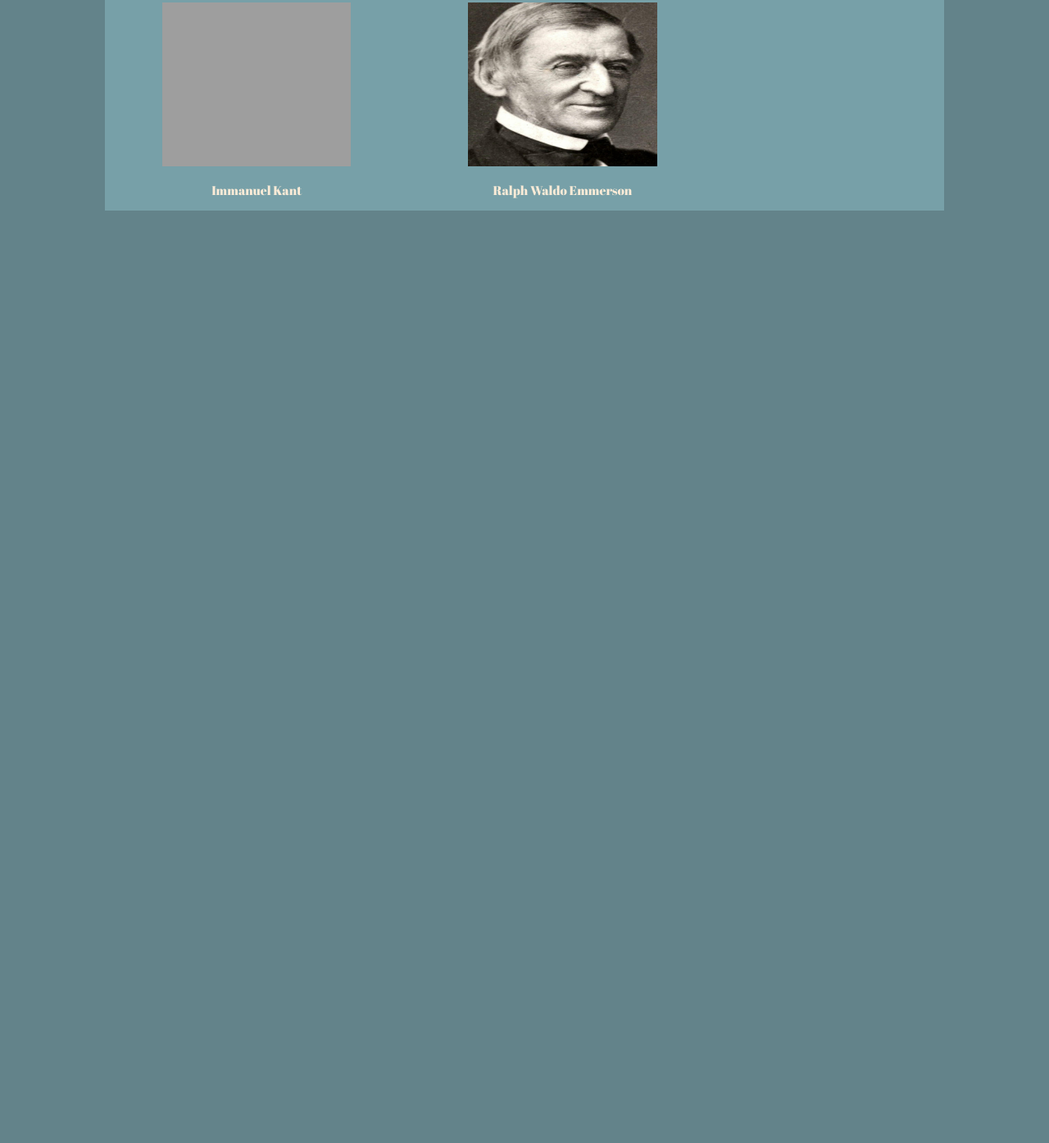
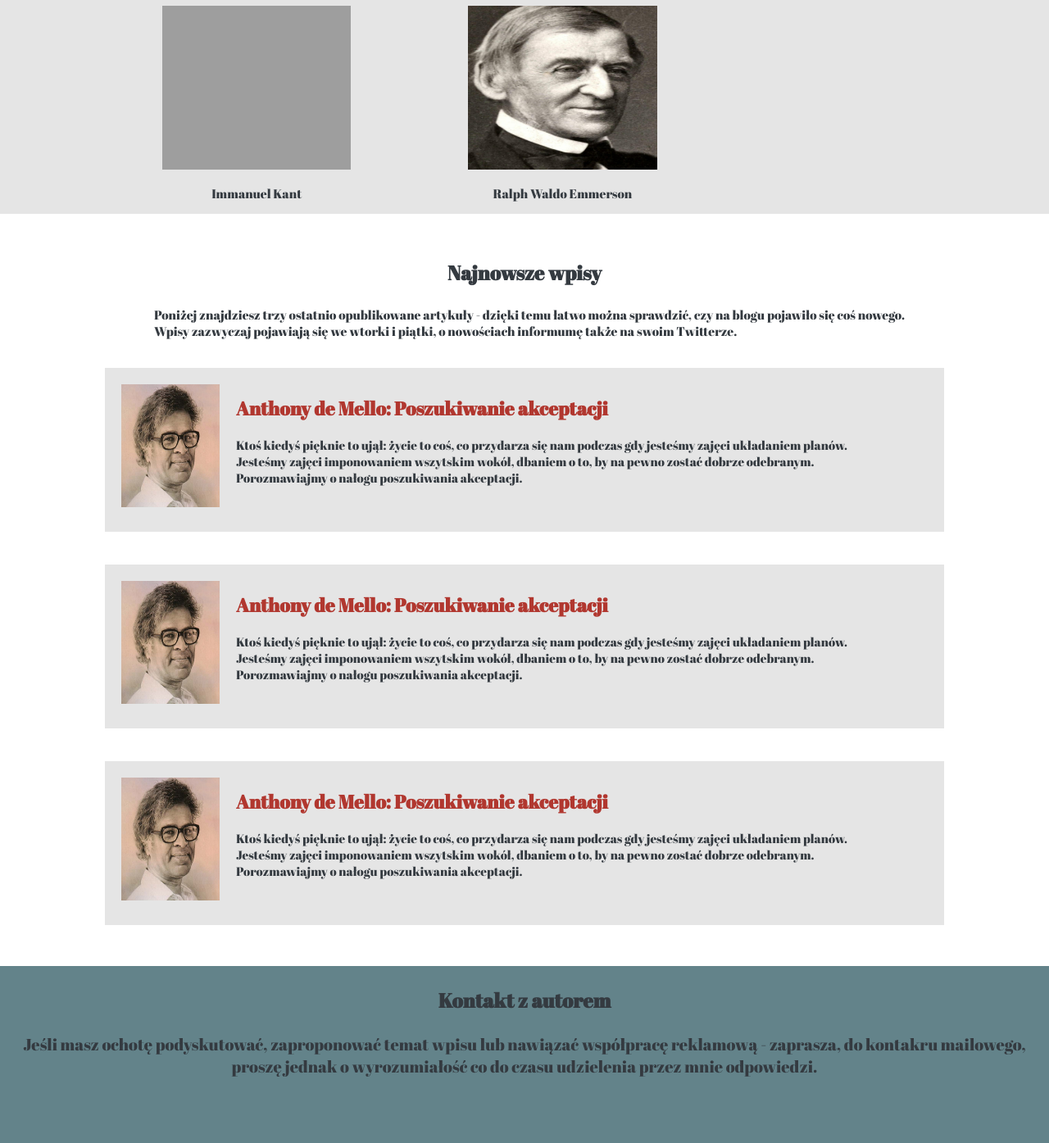
Before and after one commit to Magdalena-Nowak/blog, a plain HTML site: page index.html in a window 1280 px wide. Shown: the part 955-2350 px from the top of the page at 82% size. Before the commit the page ends 1212 px from the top, so only its background shows below. Drawn offline with Linux system fonts and the light colour scheme; grey boxes are pictures that could not be loaded; a web font is replaced by a local one.

Commit message:
create newest/contact

```diff
--- a/index.html
+++ b/index.html
@@ -27,11 +27,12 @@
     </header>
     <main>
         <article>
-            <section>
+            <section class="cat">
                 <div class="categories">
                     <header>
                         <h1>Witaj w świecie filozofii!</h1>
-                        <p class="categories__description">Czy jesteś fanem filozofii? Lubisz świat idei? Ciekawią Cię sposoby interpretowania świata
+                        <p class="categories__description">Czy jesteś fanem filozofii? Lubisz świat idei? Ciekawią Cię
+                            sposoby interpretowania świata
                             przez ludzi? Jeśli tak, to zapraszam do przygotowanych przeze mnie artykułów inspirowanych
                             publikacjami znanych filozofów.</p>
                     </header>
@@ -45,7 +46,8 @@
                     </div>
                     <div class="author">
                         <figure>
-                            <a href="#"><img class="author__photo" src="./img/anthony_de_mello.jpg" alt="Anthony de Mello"></a>
+                            <a href="#"><img class="author__photo" src="./img/anthony_de_mello.jpg"
+                                    alt="Anthony de Mello"></a>
                             <figcaption>
                                 Anthony de Mello
                             </figcaption>
@@ -53,7 +55,8 @@
                     </div>
                     <div class="author">
                         <figure>
-                            <a href="#"><img class="author__photo" src="./img/fryderyk_nietzsche.jpg" alt="Fryderyk Nietzsche"></a>
+                            <a href="#"><img class="author__photo" src="./img/fryderyk_nietzsche.jpg"
+                                    alt="Fryderyk Nietzsche"></a>
                             <figcaption>
                                 Fryderyk Nietzsche
                             </figcaption>
@@ -69,7 +72,8 @@
                     </div>
                     <div class="author">
                         <figure>
-                            <a href="#"><img class="author__photo" src="./img/immanuel_kant.jpg" alt="Immanuel Kant"></a>
+                            <a href="#"><img class="author__photo" src="./img/immanuel_kant.jpg"
+                                    alt="Immanuel Kant"></a>
                             <figcaption>
                                 Immanuel Kant
                             </figcaption>
@@ -77,7 +81,8 @@
                     </div>
                     <div class="author">
                         <figure>
-                            <a href="#"><img class="author__photo" src="./img/ralph_waldo_emmerson.jpg" alt="Ralph Waldo Emmerson"></a>
+                            <a href="#"><img class="author__photo" src="./img/ralph_waldo_emmerson.jpg"
+                                    alt="Ralph Waldo Emmerson"></a>
                             <figcaption>
                                 Ralph Waldo Emmerson
                             </figcaption>
@@ -85,6 +90,51 @@
                     </div>
                 </div>
             </section>
+            <section id="newest">
+                <div class="entries">
+                    <header>
+                        <h1>Najnowsze wpisy</h1>
+                        <p class="categories__description">Poniżej znajdziesz trzy ostatnio opublikowane artykuły -
+                            dzięki temu łatwo można sprawdzić, czy na blogu pojawiło się coś nowego. Wpisy zazwyczaj
+                            pojawiają się we wtorki i piątki, o nowościach informumę także na swoim Twitterze.</p>
+                    </header>
+                    <div class="entry">
+                        <div class="entry__img"><img class="img__blog" src="./img/anthony_de_mello.jpg"></div>
+                        <div class="entry__txt">
+                            <h2>Anthony de Mello: Poszukiwanie akceptacji</h2>
+                            <p>Ktoś kiedyś pięknie to ujął: życie to coś, co przydarza się nam podczas gdy jesteśmy
+                                zajęci układaniem planów. Jesteśmy zajęci imponowaniem wszytskim wokół, dbaniem o to, by
+                                na pewno zostać dobrze odebranym. Porozmawiajmy o nałogu poszukiwania akceptacji.</p>
+                        </div>
+                    </div>
+                    <div class="entry">
+                        <div class="entry__img"><img class="img__blog" src="./img/anthony_de_mello.jpg"></div>
+                        <div class="entry__txt">
+                            <h2>Anthony de Mello: Poszukiwanie akceptacji</h2>
+                            <p>Ktoś kiedyś pięknie to ujął: życie to coś, co przydarza się nam podczas gdy jesteśmy
+                                zajęci układaniem planów. Jesteśmy zajęci imponowaniem wszytskim wokół, dbaniem o to, by
+                                na pewno zostać dobrze odebranym. Porozmawiajmy o nałogu poszukiwania akceptacji.</p>
+                        </div>
+                    </div>
+                    <div class="entry">
+                        <div class="entry__img"><img class="img__blog" src="./img/anthony_de_mello.jpg"></div>
+                        <div class="entry__txt">
+                            <h2>Anthony de Mello: Poszukiwanie akceptacji</h2>
+                            <p>Ktoś kiedyś pięknie to ujął: życie to coś, co przydarza się nam podczas gdy jesteśmy
+                                zajęci układaniem planów. Jesteśmy zajęci imponowaniem wszytskim wokół, dbaniem o to, by
+                                na pewno zostać dobrze odebranym. Porozmawiajmy o nałogu poszukiwania akceptacji.</p>
+                        </div>
+                    </div>
+                </div>
+            </section>
+            <section class="contact">
+                <div>
+                    <header  class="contact__me">
+                        <h1>Kontakt z autorem</h1>
+                        <p>Jeśli masz ochotę podyskutować, zaproponować temat wpisu lub nawiązać współpracę reklamową - zaprasza, do kontakru mailowego, proszę jednak o wyrozumiałość co do czasu udzielenia przez mnie odpowiedzi.</p>
+                    </header>
+                </div>
+            </section>
         </article>
     </main>
 </body>
--- a/style.css
+++ b/style.css
@@ -1,13 +1,8 @@
 body {
     margin: 0;
-    background-color: #63838a;
     font-family: 'Abril Fatface', cursive;
-    color: antiquewhite;
+    color: #343a40;
     font-size: 1.2vw;
-}
-
-header {
-    color: antiquewhite;
 }
 
 #logo {
@@ -18,16 +13,12 @@ header {
     margin: 25px 0 25px 0;
 }
 
-#logo:hover {}
-
 .menu {
     font-size: 2vw;
     text-align: center;
     padding: 15px 0 15px 0;
     background-color: #fe5f55;
 }
-
-.nav {}
 
 .menu>li {
     display: inline-block;
@@ -38,7 +29,7 @@ header {
 }
 
 .menu>li:hover {
-    border-color: rgb(185, 181, 175);
+    opacity: 0.8;
 }
 
 .menu>li:first-child {
@@ -48,24 +39,17 @@ header {
 
 li>a {
     text-decoration: none;
-    color: antiquewhite;
+    color: #faebd7;
 }
 
 li>a:hover {
-    color: rgb(185, 181, 175);
-}
-
-.main__content {
-    background-color: ;
+    opacity: 0.8;
 }
 
 .categories {
-    background-color: #77a0a8;
     width: 80%;
     margin-right: auto;
     margin-left: auto;
-
-
 }
 
 .author__photo {
@@ -78,11 +62,12 @@ li>a:hover {
 }
 
 .author {
-display: inline-block;
-padding: 0 30px 0 30px;
+    display: inline-block;
+    padding: 0 30px 0 30px;
 }
 
 h1 {
+    margin-top: 30px;
     padding-top: 25px;
     font-size: 1.9vw;
     text-align: center;
@@ -91,7 +76,68 @@ h1 {
 .categories__description {
     padding: 0 15px 0 60px;
 }
+
 figcaption {
     text-align: center;
     padding-top: 15px;
 }
+
+#newest {
+    width: 100%;
+}
+
+.entries {
+    width: 80%;
+    margin-right: auto;
+    margin-left: auto;
+}
+
+.entry {
+    width: 100%;
+    margin: 20px auto 20px auto;
+    background-color: #e5e5e5;
+    display: inline-block;
+    height: 200px;
+}
+
+.entry:hover {
+    opacity: 0.8;
+}
+
+.entry__img {
+    float: left;
+    margin: 20px;
+}
+
+h2 {
+    font-size: 23px;
+    padding-top: 15px;
+    color: #b1372f;
+}
+
+.entry__txt>p {
+    font-size: 15px;
+    padding: 0 60px 0 0;
+    text-justify: auto;
+}
+
+.img__blog {
+    width: 120px;
+    height: 150px;
+}
+
+.contact__me>p {
+    font-size: 20px;
+    text-align: center;
+    text-justify: auto;
+}
+
+.contact {
+    background-color: #63838a;
+    margin-bottom: 0;
+    padding-bottom: 60px;
+}
+
+.cat {
+    background-color: #e5e5e5;
+}
```
